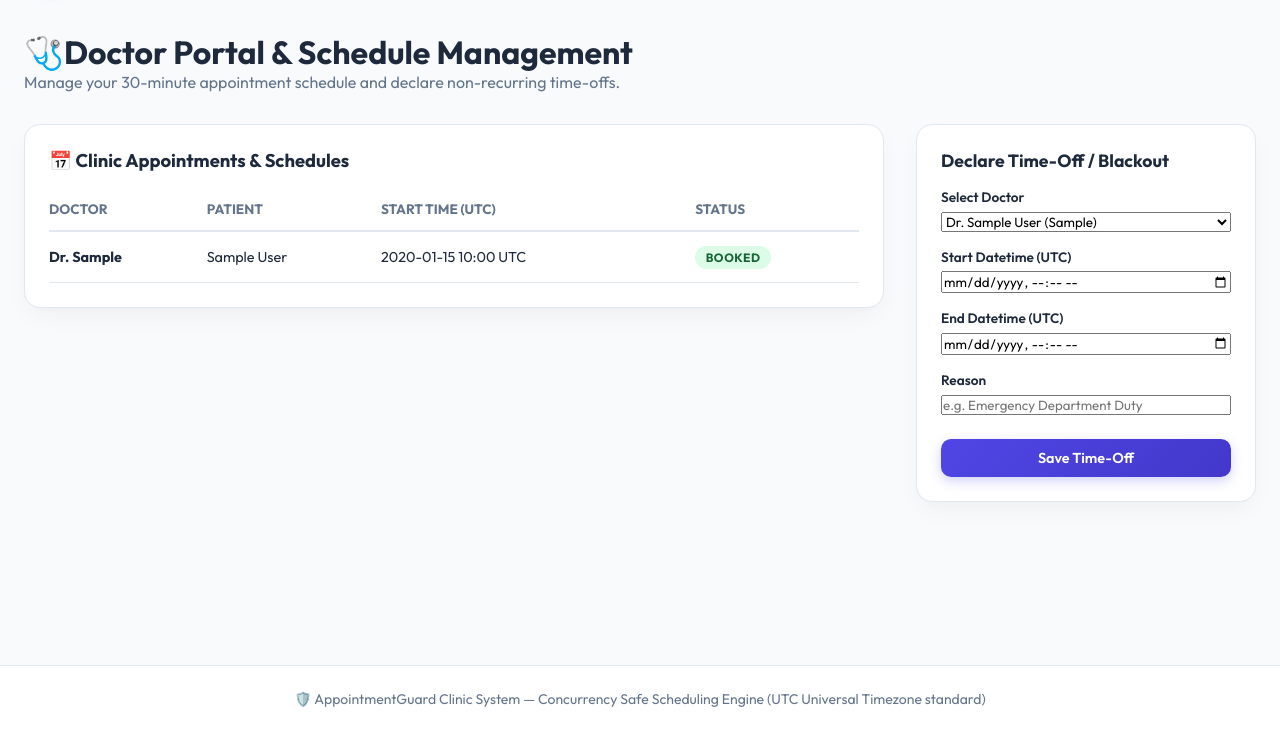
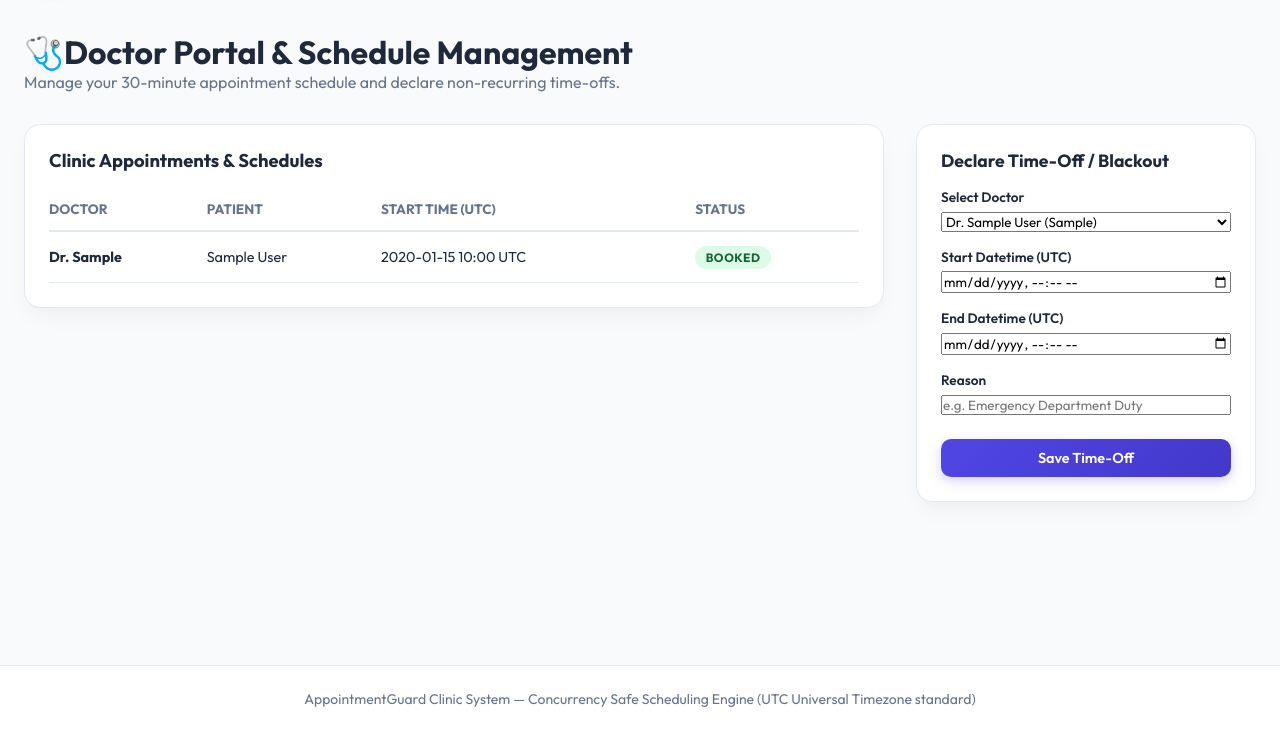
Before and after one commit to Mercy-line/AppointmentGuard, a Django app: page /doctor-dashboard/ in a window 1280 px wide. Shown: the part 68-800 px from the top of the page. Run offline with Django 4.2, Linux system fonts and the light colour scheme; tables that the repository leaves empty hold one stand-in row (values such as "Sample post").

Commit message:
ci workflows where i restricted CD pipeline to production branch and refined UI templates

```diff
--- a/templates/base.html
+++ b/templates/base.html
@@ -279,7 +279,7 @@
     </main>
 
     <footer class="footer">
-        <p>🛡️ AppointmentGuard Clinic System — Concurrency Safe Scheduling Engine (UTC Universal Timezone standard)</p>
+        <p> AppointmentGuard Clinic System — Concurrency Safe Scheduling Engine (UTC Universal Timezone standard)</p>
     </footer>
 
     {% block extra_js %}{% endblock %}
--- a/templates/dashboard.html
+++ b/templates/dashboard.html
@@ -393,10 +393,10 @@
                 loadPatientAppointments();
             } else {
                 const errMsg = data.error || data.detail || (typeof data === 'string' ? data : JSON.stringify(data));
-                showToast(`❌ Booking Failed: ${errMsg}`, true);
+                showToast(` Booking Failed: ${errMsg}`, true);
             }
         } catch (e) {
-            showToast('❌ Network error during booking.', true);
+            showToast(' Network error during booking.', true);
         }
     }
 
--- a/templates/doctor_dashboard.html
+++ b/templates/doctor_dashboard.html
@@ -19,7 +19,7 @@
 <div style="display: grid; grid-template-columns: 1fr 340px; gap: 2rem;">
     <div>
         <div class="card">
-            <h3 style="font-size: 1.15rem; font-weight: 700; margin-bottom: 1rem;">📅 Clinic Appointments & Schedules</h3>
+            <h3 style="font-size: 1.15rem; font-weight: 700; margin-bottom: 1rem;"> Clinic Appointments & Schedules</h3>
             {% if appointments %}
                 <table style="width: 100%; border-collapse: collapse; text-align: left;">
                     <thead>
```
Also changed, not shown: .github/workflows/cd.yml, .github/workflows/ci.yml.
